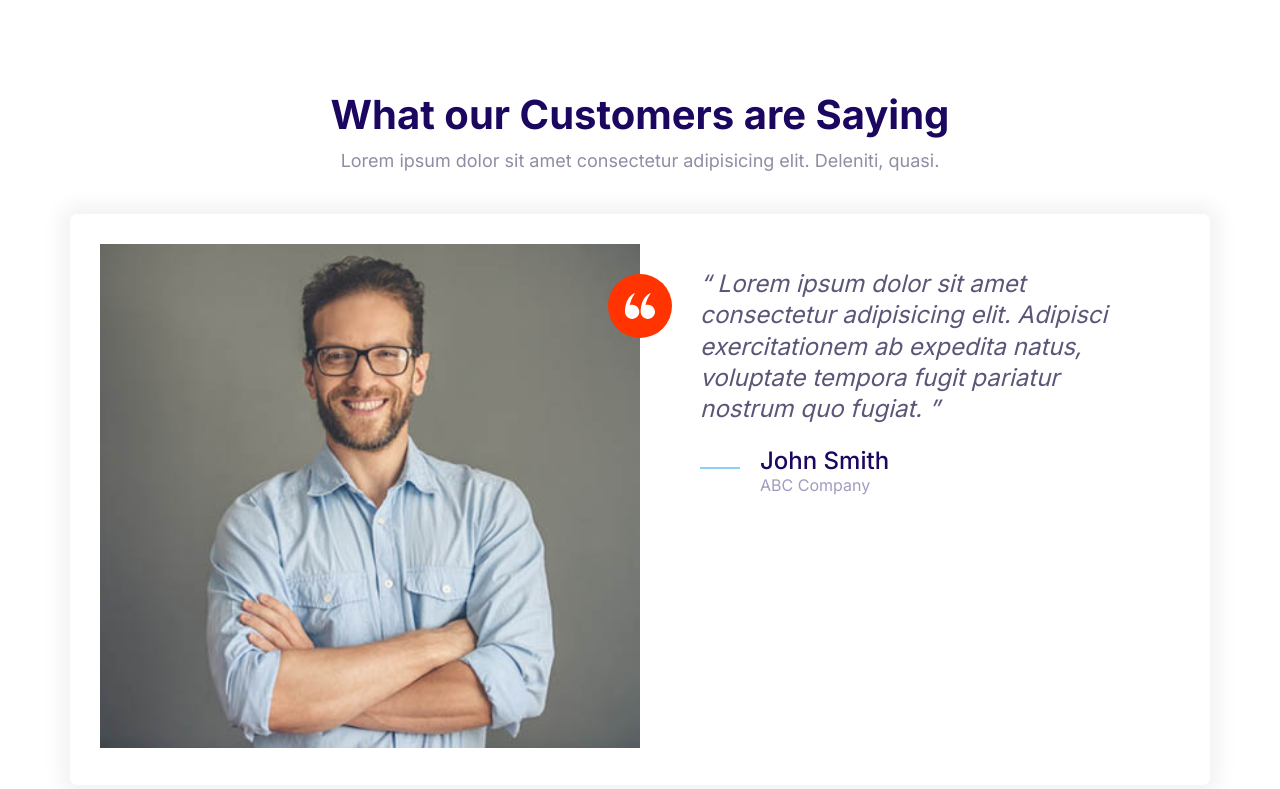
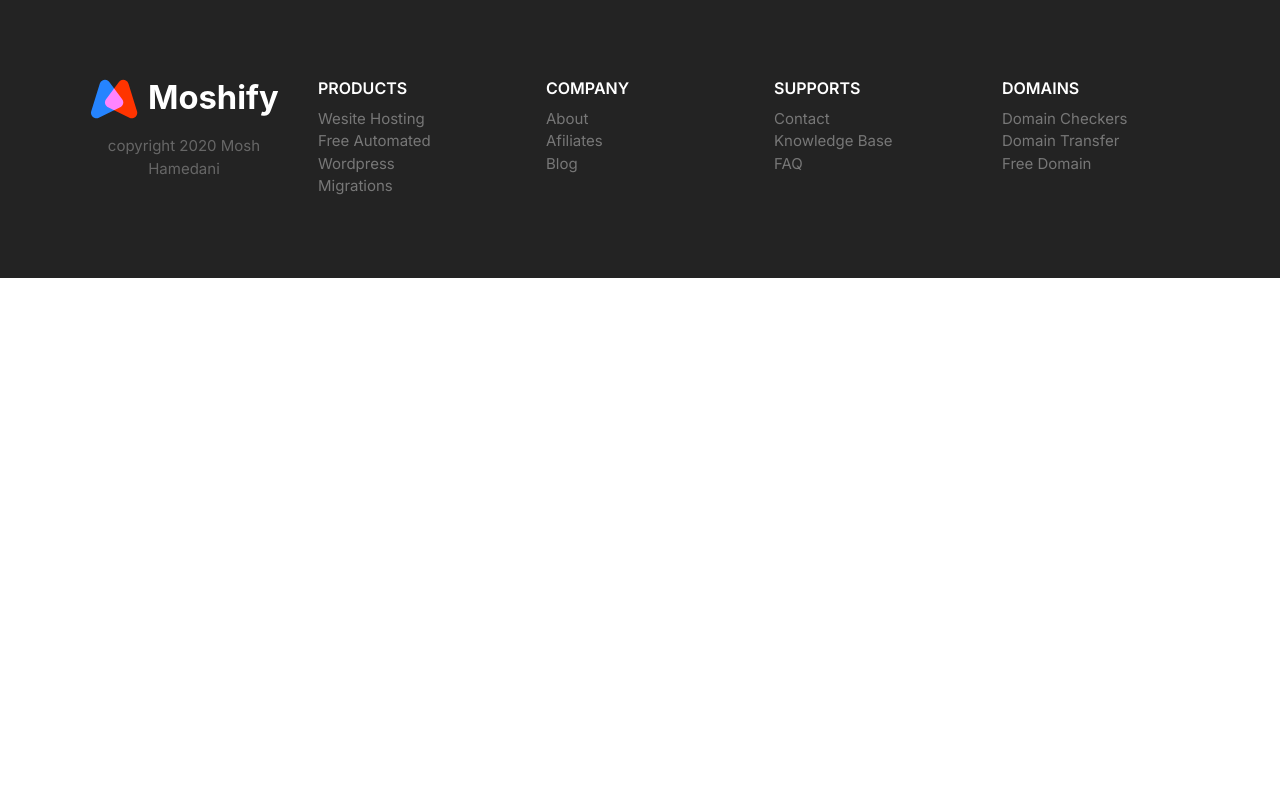
Before and after one commit to gordonshlai/gordonation, a plain HTML site: page index.html in a window 1280 px wide. Drawn offline with Linux system fonts and the light colour scheme.

Commit message:
36- Footer

```diff
--- a/css/styles.css
+++ b/css/styles.css
@@ -810,3 +810,84 @@ a {
     max-width: 700px;
   }
 }
+
+/* Footer */
+.footer {
+  background: #232323;
+}
+
+.footer a {
+  color: #777;
+}
+
+.footer a:hover {
+  color: white;
+  transition: color 0.3s;
+}
+
+.footer__section {
+  padding: 2rem;
+  border-bottom: 1px solid #393939;
+}
+
+.footer__section .list {
+  margin: 0;
+}
+
+.footer__heading {
+  text-transform: uppercase;
+  font-weight: 600;
+}
+
+.footer__brand {
+  margin-top: 5rem;
+  text-align: center;
+}
+
+.footer__brand img {
+  /* TODO: Consider refactoring this and applying it to all images */
+  width: 100%;
+  max-width: 230px;
+}
+
+.footer__copyright {
+  font-size: 2.1rem;
+  color: white;
+  opacity: 0.3;
+}
+
+@media screen and (min-width: 768px) {
+  .footer {
+    font-size: 1.5rem;
+  }
+
+  .footer__sections {
+    grid-template-columns: repeat(auto-fit, minmax(10rem, 1fr));
+  }
+
+  .footer .collapsible__chevron {
+    display: none;
+  }
+
+  .footer .collapsible__content {
+    opacity: 1;
+    max-height: 100%;
+  }
+
+  .footer__brand {
+    order: -1;
+    margin-top: 1rem;
+  }
+
+  .footer__copyright {
+    font-size: 1.5rem;
+  }
+
+  .footer__section {
+    border: 0;
+  }
+
+  .footer__heading {
+    font-size: 1.6rem;
+  }
+}
--- a/index.html
+++ b/index.html
@@ -15,52 +15,75 @@
     <link rel="stylesheet" href="css/styles.css" />
   </head>
   <body>
-    <section class="block">
-      <header class="block__header">
-        <h2>What our Customers are Saying</h2>
-        <p>
-          Lorem ipsum dolor sit amet consectetur adipisicing elit. Deleniti,
-          quasi.
-        </p>
+    <footer class="block block--dark footer">
+      <div class="container grid footer__sections">
+        <section class="collapsible collapsible--expanded footer__section">
+          <header class="collapsible__header">
+            <h2 class="collapsible__heading footer__heading">products</h2>
+            <svg class="icon icon--white collapsible__chevron">
+              <use xlink:href="images/sprite.svg#chevron"></use>
+            </svg>
           </header>
-      <div class="container">
-        <div class="card testimonial">
-          <div class="grid grid--1x2">
-            <div class="testimonial__image">
-              <img
-                src="images/testimonial.jpg"
-                alt="A happy, smiling customer"
-              />
-              <span class="icon-container icon-container--accent">
-                <svg class="icon icon--white icon--small">
-                  <use xlink:href="images/sprite.svg#quotes"></use>
+          <div class="collapsible__content">
+            <ul class="list">
+              <li><a href="#">Wesite Hosting</a></li>
+              <li><a href="#">Free Automated Wordpress</a></li>
+              <li><a href="#">Migrations</a></li>
+            </ul>
+          </div>
+        </section>
+        <section class="collapsible footer__section">
+          <header class="collapsible__header">
+            <h2 class="collapsible__heading footer__heading">Company</h2>
+            <svg class="icon icon--white collapsible__chevron">
+              <use xlink:href="images/sprite.svg#chevron"></use>
             </svg>
-              </span>
+          </header>
+          <div class="collapsible__content">
+            <ul class="list">
+              <li><a href="#">About</a></li>
+              <li><a href="#">Afiliates</a></li>
+              <li><a href="#">Blog</a></li>
+            </ul>
           </div>
-            <blockquote class="quote">
-              <p class="quote__text">
-                Lorem ipsum dolor sit amet consectetur adipisicing elit.
-                Adipisci exercitationem ab expedita natus, voluptate tempora
-                fugit pariatur nostrum quo fugiat.
-              </p>
-              <footer>
-                <div class="media">
-                  <div class="media__image">
-                    <svg class="icon icon--primary quote__line">
-                      <use xlink:href="images/sprite.svg#line"></use>
+        </section>
+        <section class="collapsible footer__section">
+          <header class="collapsible__header">
+            <h2 class="collapsible__heading footer__heading">Supports</h2>
+            <svg class="icon icon--white collapsible__chevron">
+              <use xlink:href="images/sprite.svg#chevron"></use>
             </svg>
+          </header>
+          <div class="collapsible__content">
+            <ul class="list">
+              <li><a href="#">Contact</a></li>
+              <li><a href="#">Knowledge Base</a></li>
+              <li><a href="#">FAQ</a></li>
+            </ul>
           </div>
-                  <div class="media__body">
-                    <h3 class="media__title quote__author">John Smith</h3>
-                    <p class="quote__organization">ABC Company</p>
+        </section>
+        <section class="collapsible footer__section">
+          <header class="collapsible__header">
+            <h2 class="collapsible__heading footer__heading">Domains</h2>
+            <svg class="icon icon--white collapsible__chevron">
+              <use xlink:href="images/sprite.svg#chevron"></use>
+            </svg>
+          </header>
+          <div class="collapsible__content">
+            <ul class="list">
+              <li><a href="#">Domain Checkers</a></li>
+              <li><a href="#">Domain Transfer</a></li>
+              <li><a href="#">Free Domain</a></li>
+            </ul>
           </div>
+        </section>
+
+        <section class="footer__brand">
+          <img src="images/logo.svg" alt="" />
+          <p class="footer__copyright">copyright 2020 Mosh Hamedani</p>
+        </section>
       </div>
     </footer>
-            </blockquote>
-          </div>
-        </div>
-      </div>
-    </section>
 
     <script src="js/main.js"></script>
   </body>
```
Also changed, not shown: components/footer.html (added, +69 -0 lines). Lines whose indentation alone changed are shown as unchanged.
